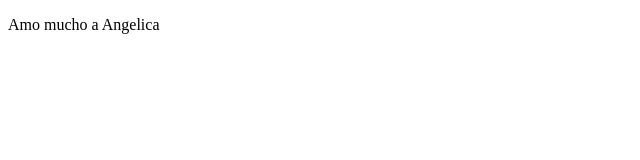
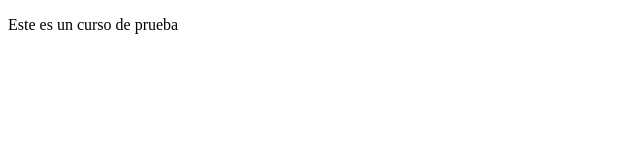
Before and after one commit to Fabiancrd1995/proyectoDemoCursoPrework, a plain HTML site: page index.html in a window 1280 px wide. Shown: the full height of the page, 0-640 px from the left. Drawn offline with Linux system fonts and the light colour scheme.

```diff
--- a/index.html
+++ b/index.html
@@ -8,7 +8,7 @@
 </head>
 <body>
     <p>
-        Amo mucho a Angelica
+        Este es un curso de prueba
     </p>
 </body>
 </html>
```
